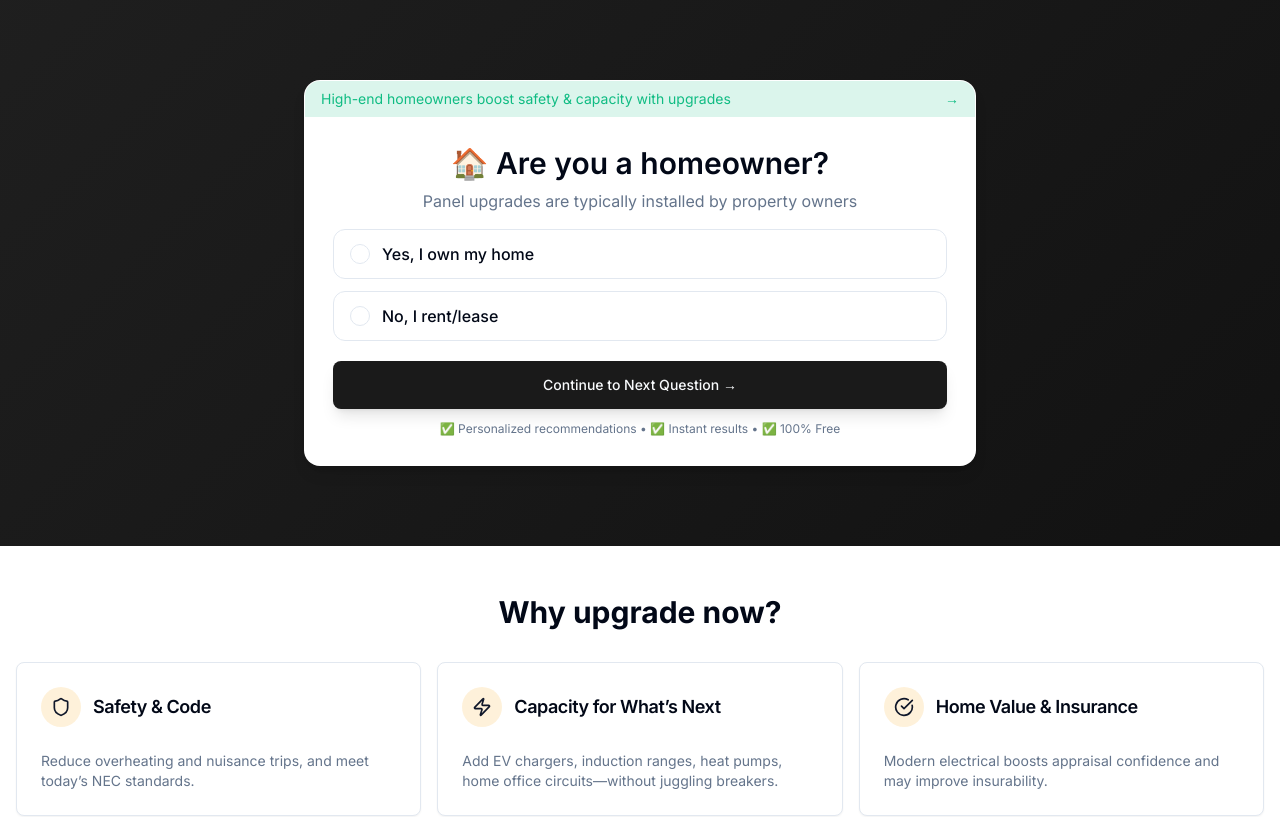
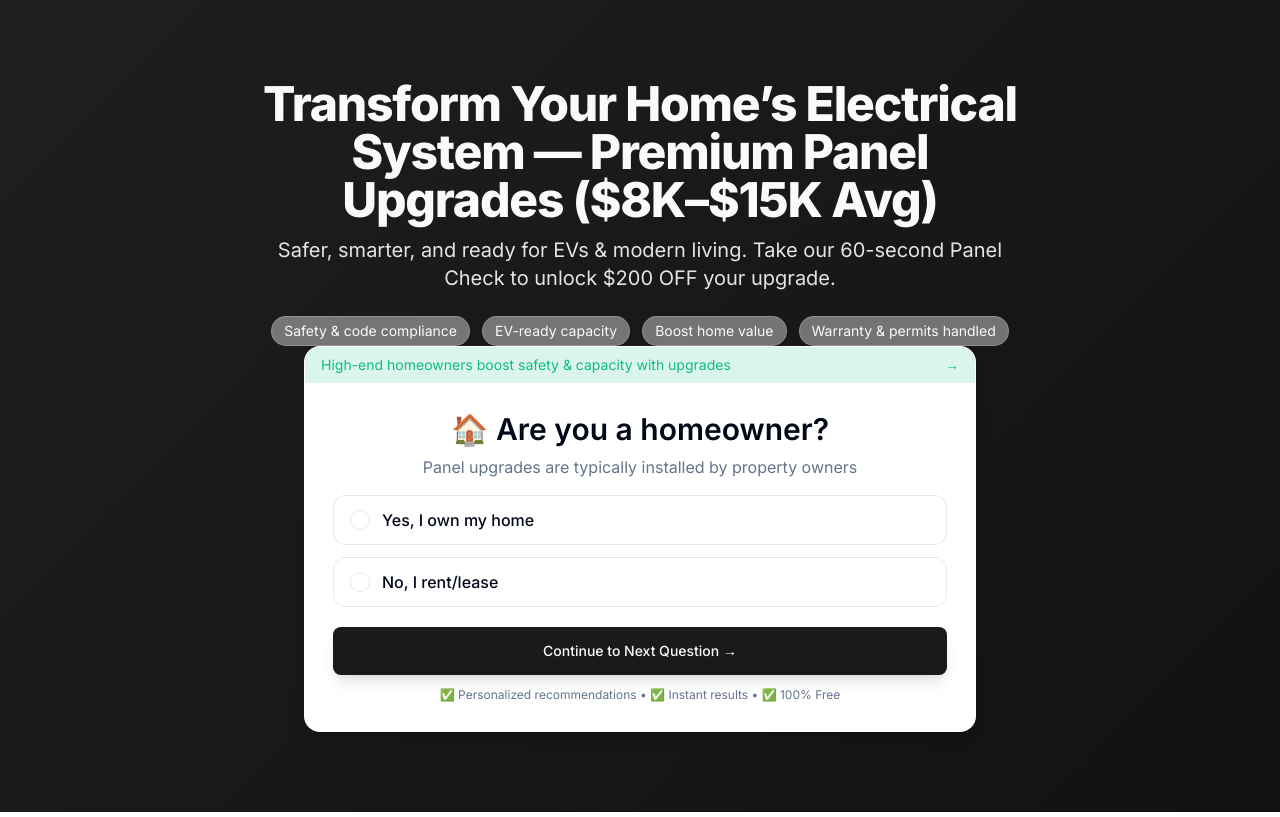
Before and after one commit to afterburnerDS/panel-upgrade-pro, a React (Vite) app: page / in a window 1280 px wide. Shown: the top 817 px of the page. Built offline with nearby package versions, Linux system fonts and the light colour scheme.

Commit message:
Refactor: Restore hero section elements
Restore headline, subheadline, and other elements to the hero section that were inadvertently removed in the previous commit. The quiz functionality above the fold remains as intended.

```diff
--- a/src/components/Hero.tsx
+++ b/src/components/Hero.tsx
@@ -38,7 +38,22 @@ const Hero = ({ age, setAge, onStartQuiz, onContinue, step, totalSteps }: HeroPr
       <div className="bg-hero-gradient">
         <div className="container px-4 py-12 sm:py-16 md:py-20 text-primary-foreground">
           <div className="max-w-3xl mx-auto">
-            <h1 className="sr-only">Transform Your Home’s Electrical System — Premium Panel Upgrades ($8K–$15K Avg)</h1>
+            <h1 className="text-3xl sm:text-4xl md:text-5xl font-extrabold tracking-tight text-center">
+              Transform Your Home’s Electrical System — Premium Panel Upgrades ($8K–$15K Avg)
+            </h1>
+            <p className="mt-3 text-base sm:text-lg md:text-xl text-center opacity-90">
+              Safer, smarter, and ready for EVs & modern living. Take our 60-second Panel Check to unlock $200 OFF your upgrade.
+            </p>
+            <ul className="mt-6 flex flex-wrap items-center justify-center gap-2 sm:gap-3">
+              {VALUE_CHIPS.map((chip) => (
+                <li
+                  key={chip}
+                  className="rounded-full border border-white/20 bg-background/40 px-3 py-1 text-xs sm:text-sm"
+                >
+                  {chip}
+                </li>
+              ))}
+            </ul>
             <div
               ref={sectionRef}
               className="mx-auto max-w-2xl rounded-2xl bg-card text-foreground shadow-lg border border-white/10 overflow-hidden focus:outline-none"
```
